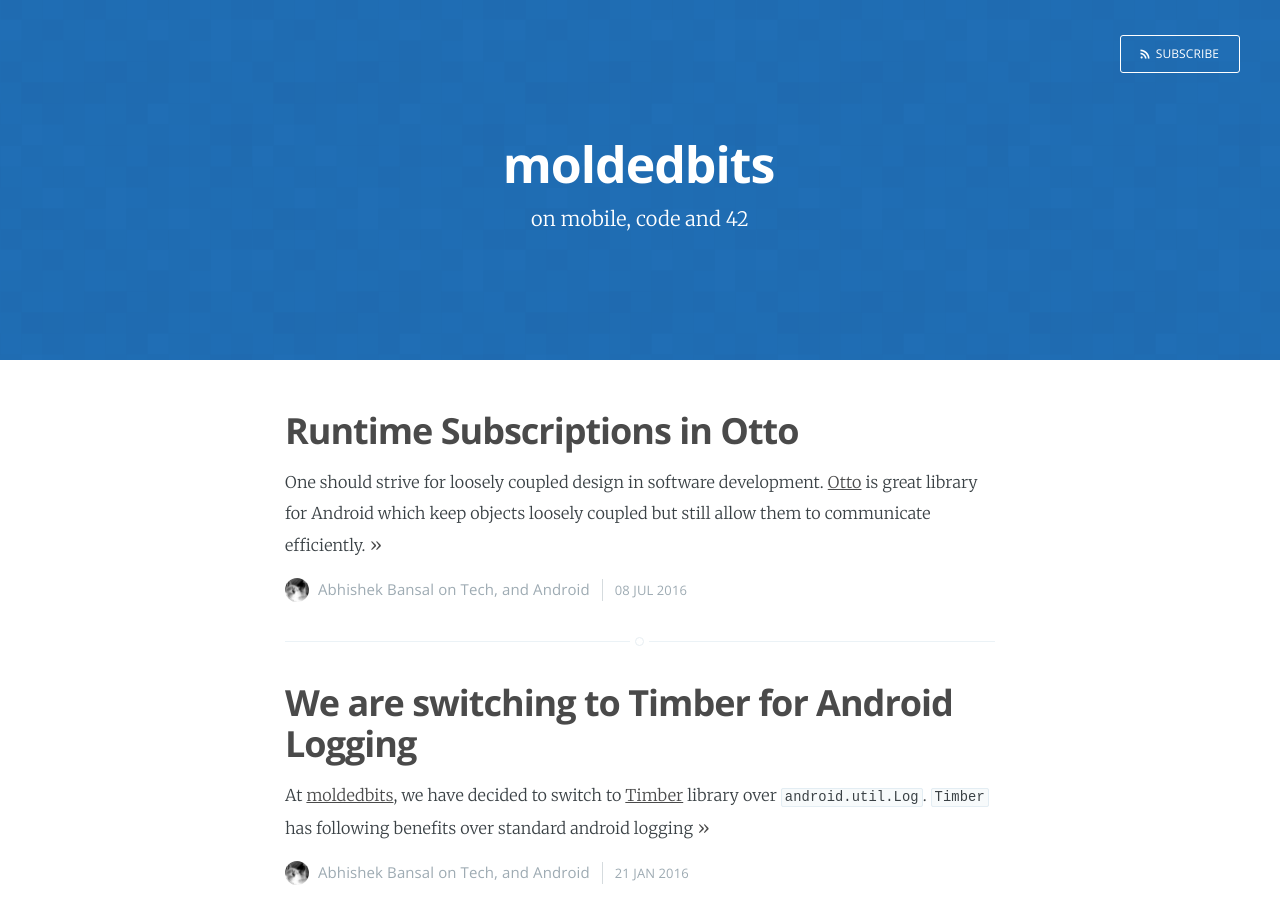
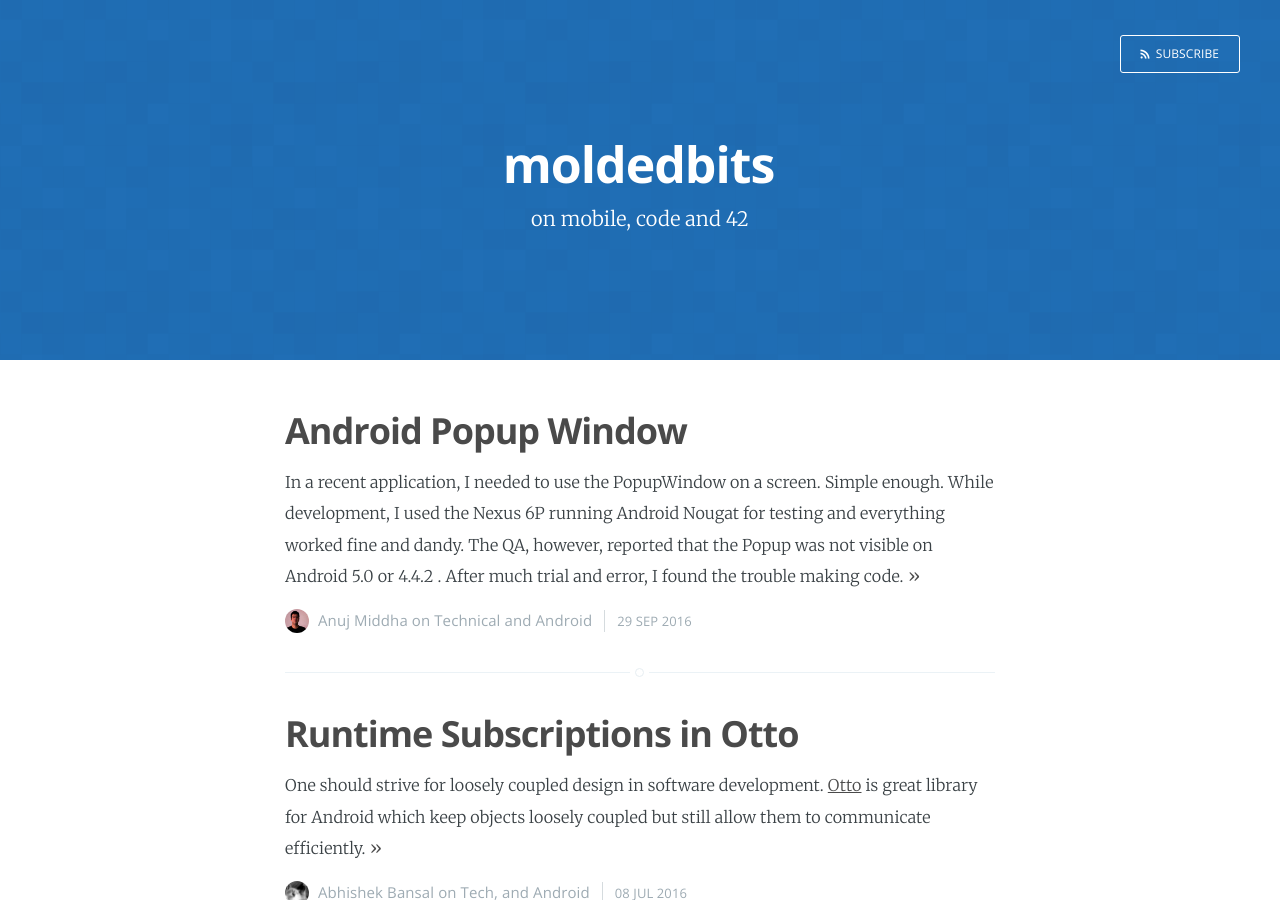
Before and after one commit to moldedbits/moldedbits.github.io, a Jekyll site: the page built from index.html, in a window 1280 px wide and 900 px high. Built offline with Jekyll 4.4.1, drawn with Linux system fonts in a browser that asks for light colours; Markdown is read by kramdown in place of the engine named in the settings; the list of posts is cut into pages by our own code; some of the changed text lies outside the part shown.

Commit message:
added new post on PopupWindow

````diff
--- a/_layouts/default.html
+++ b/_layouts/default.html
@@ -44,7 +44,7 @@
     <footer class="site-footer clearfix">
       <section class="copyright">
         <a href="{{ site.baseurl }}">{{ site.name }}</a> &copy;
-              {{date format="YYYY"}} &bull; All rights reserved.
+              {{ site.time | date: "%Y" }} &bull; All rights reserved.
       </section>
 
     </footer>
--- /dev/null
+++ b/_posts/2016-09-29-android-popup-window.md
@@ -0,0 +1,70 @@
+---
+layout: post
+title:  "Android Popup Window"
+date:   2016-09-29 11:11:11
+author: anuj
+categories: Technical Android
+---
+In a recent application, I needed to use the PopupWindow on a screen. Simple enough. While development, I used the Nexus 6P running Android Nougat for testing and everything worked fine and dandy. The QA, however, reported that the Popup was not visible on Android 5.0 or 4.4.2 . After much trial and error, I found the trouble making code.
+
+Here's how I initialized the popup initially,
+
+```Java
+mPopup = new PopupWindow(getContext());
+View view = inflater.inflate(R.layout.bar_graph_popup, null, false);
+mPopup.setContentView(view);
+
+// ... update view, calculate x and y for popup
+
+mPopup.showAtLocation(v, Gravity.NO_GRAVITY, x, y);
+```
+
+This worked on Nougat, but on the older versions, there would be no popup on the screen, and view.getWidth() would return 0.
+
+I then checked out example codes, and every example on the internet used the other constructor for PopupWindow
+
+```Java
+mPopup = new PopupWindow(view, ViewGroup.LayoutParams.WRAP_CONTENT, ViewGroup.LayoutParams.WRAP_CONTENT);
+
+// ... update view, calculate x and y for popup
+
+mPopup.showAtLocation(v, Gravity.NO_GRAVITY, x, y);
+```
+
+I switched the constructor, and voila, everything started to work as expected. This was interesting, so I looked inside the two constructors to see what was going on.
+
+```Java
+public PopupWindow(View contentView, int width, int height, boolean focusable) {
+    if (contentView != null) {
+        mContext = contentView.getContext();
+        mWindowManager = (WindowManager) mContext.getSystemService(Context.WINDOW_SERVICE);
+    }
+
+    setContentView(contentView);
+    setWidth(width);
+    setHeight(height);
+    setFocusable(focusable);
+}
+```
+
+While setting the context and the contentView, it was also setting the width and height. So I made some changes to my original code,
+
+```Java
+mPopup = new PopupWindow(getContext());
+View view = inflater.inflate(R.layout.bar_graph_popup, null, false);
+mPopup.setContentView(view);
+mPopup.setWidth(ViewGroup.LayoutParams.WRAP_CONTENT);
+mPopup.setHeight(ViewGroup.LayoutParams.WRAP_CONTENT);
+
+// ... update view, calculate x and y for popup
+
+mPopup.showAtLocation(v, Gravity.NO_GRAVITY, x, y);
+```
+
+And everything worked as intended.
+
+Why this worked on Nougat and not below is still a mystery to me, hopefully I will be able to investigate that some day.
+
+Happy coding!
+
+The moldedbits Team
--- a/index.html
+++ b/index.html
@@ -61,7 +61,7 @@ about: 'about.html'
     <!-- Capser below -->
 <!--     <article class="{{post_class}}">
     <header class="post-header">
-        <h2 class="post-title"><a href="{{url}}">{{{title}}}</a></h2>
+        <h2 class="post-title"><a href="{{url}}">{{title}}}</a></h2>
     </header>
     <section class="post-excerpt">
         <p>{{excerpt words="26"}} <a class="read-more" href="{{url}}">&raquo;</a></p>
````
